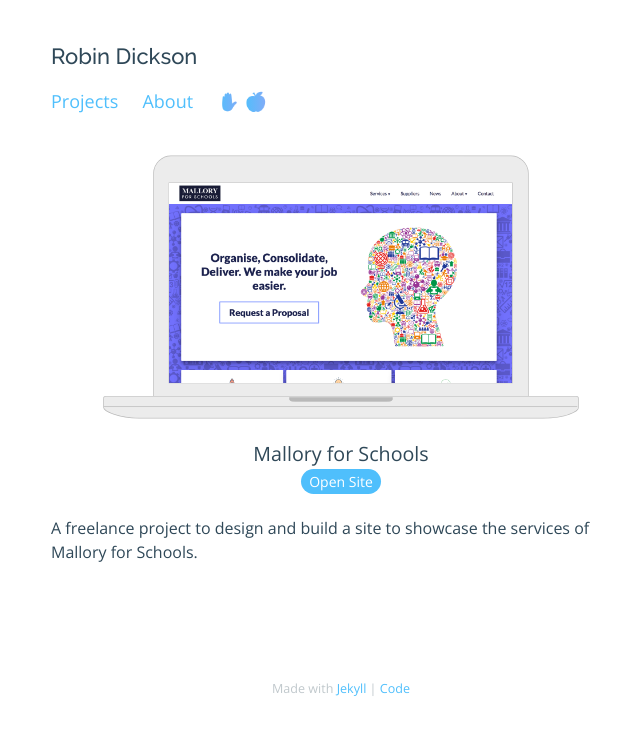
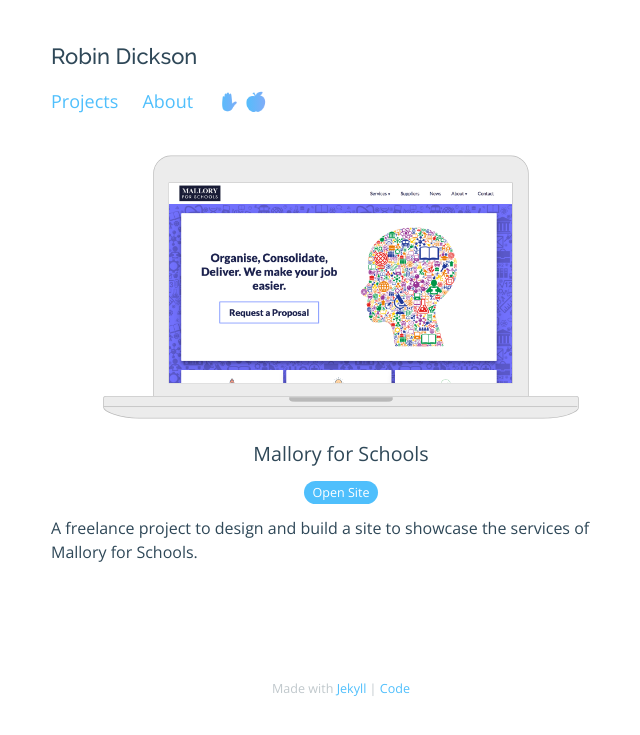
Before and after one commit to rbndickson/rbndickson.github.io, a Jekyll site: the page built from _projects/06-mallory-for-schools.markdown, in a window 1280 px wide. Shown: the top 735 px of the page, without its empty margins (299-939 px from the left). Built offline with Jekyll 4.4.1, drawn with Linux system fonts in a browser that asks for light colours; nearby versions of some CDN libraries.

Commit message:
feat: Change font size & margin of project buttons

```diff
--- a/_sass/_project.scss
+++ b/_sass/_project.scss
@@ -1,6 +1,7 @@
 .site-links li {
   display: inline-block;
   font-size: $small-font-size;
+  margin: 15px 0;
 }
 
 a.button {
--- a/_sass/_variables.scss
+++ b/_sass/_variables.scss
@@ -21,6 +21,6 @@
 $mono-font-family:      Monaco, Consolas, "Lucida Console", monospace;
 
 $base-font-size:        16px;
-$small-font-size:       $base-font-size * 0.875;
+$small-font-size:       $base-font-size * 0.786;
 $base-font-weight:      400;
 $base-line-height:      1.5;
```
